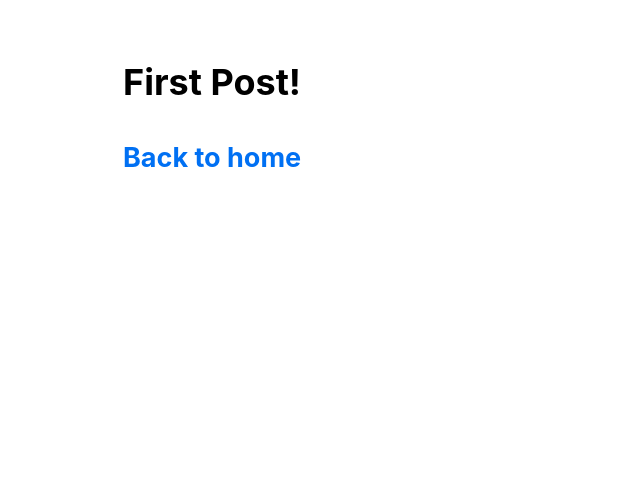
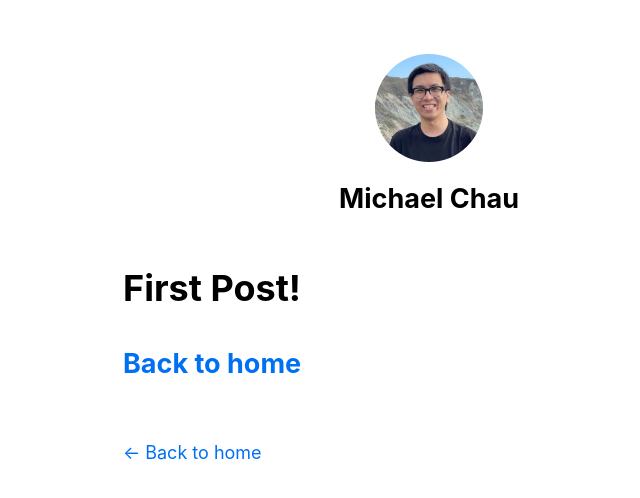
Before and after one commit to wyznozy/blog, a Next.js app: page /posts/first-post in a window 1280 px wide. Shown: the top 498 px of the page, without its empty margins (211-851 px from the left). Built offline with nearby package versions, Linux system fonts and the light colour scheme.

Commit message:
Added more styling + fixed layout for first post page

```diff
--- a/components/layout.js
+++ b/components/layout.js
@@ -1,9 +1,69 @@
-import styles from './layout.module.css'
+import Head from 'next/head';
+import Image from 'next/image';
+import styles from './layout.module.css';
+import utilStyles from '../styles/utils.module.css';
+import Link from 'next/link';
 
-export default function Layout({ children }){
-  return(
-  <div className={styles.container}>
-    {children}
-  </div>
+const name = 'Michael Chau';
+export const siteTitle = 'Next.js Sample Website';
+
+export default function Layout({ children, home }) {
+  return (
+    <div className={styles.container}>
+      <Head>
+        <link rel="icon" href="/favicon.ico" />
+        <meta
+          name="description"
+          content="Learn how to build a personal website using Next.js"
+        />
+        <meta
+          property="og:image"
+          content={`https://og-image.vercel.app/${encodeURI(
+            siteTitle,
+          )}.png?theme=light&md=0&fontSize=75px&images=https%3A%2F%2Fassets.vercel.com%2Fimage%2Fupload%2Ffront%2Fassets%2Fdesign%2Fnextjs-black-logo.svg`}
+        />
+        <meta name="og:title" content={siteTitle} />
+        <meta name="twitter:card" content="summary_large_image" />
+      </Head>
+      <header className={styles.header}>
+        {home ? (
+          <>
+            <Image
+              priority
+              src="public/images/profile.jpg"
+              className={utilStyles.borderCircle}
+              height={144}
+              width={144}
+              alt=""
+            />
+            <h1 className={utilStyles.heading2Xl}>{name}</h1>
+          </>
+        ) : (
+          <>
+            <Link href="/">
+              <Image
+                priority
+                src="/images/profile.jpg"
+                className={utilStyles.borderCircle}
+                height={108}
+                width={108}
+                alt=""
+              />
+            </Link>
+            <h2 className={utilStyles.headingLg}>
+              <Link href="/" className={utilStyles.colorInherit}>
+                {name}
+              </Link>
+            </h2>
+          </>
+        )}
+      </header>
+      <main>{children}</main>
+      {!home && (
+        <div className={styles.backToHome}>
+          <Link href="/">← Back to home</Link>
+        </div>
+      )}
+    </div>
   );
 }
--- a/components/layout.module.css
+++ b/components/layout.module.css
@@ -3,3 +3,13 @@
   padding: 0 1rem;
   margin: 3rem auto 6rem;
 }
+
+.header {
+  display: flex;
+  flex-direction: column;
+  align-items: center;
+}
+
+.backToHome {
+  margin: 3rem 0 0;
+}
--- /dev/null
+++ b/styles/utils.module.css
@@ -0,0 +1,52 @@
+.heading2Xl {
+  font-size: 2.5rem;
+  line-height: 1.2;
+  font-weight: 800;
+  letter-spacing: -0.05rem;
+  margin: 1rem 0;
+}
+
+.headingXl {
+  font-size: 2rem;
+  line-height: 1.3;
+  font-weight: 800;
+  letter-spacing: -0.05rem;
+  margin: 1rem 0;
+}
+
+.headingLg {
+  font-size: 1.5rem;
+  line-height: 1.4;
+  margin: 1rem 0;
+}
+
+.headingMd {
+  font-size: 1.2rem;
+  line-height: 1.5;
+}
+
+.borderCircle {
+  border-radius: 9999px;
+}
+
+.colorInherit {
+  color: inherit;
+}
+
+.padding1px {
+  padding-top: 1px;
+}
+
+.list {
+  list-style: none;
+  padding: 0;
+  margin: 0;
+}
+
+.listItem {
+  margin: 0 0 1.25rem;
+}
+
+.lightText {
+  color: #666;
+}
```
Also changed, not shown: public/images/profile.jpg (renamed from public/images/linkedinProfile.png).
